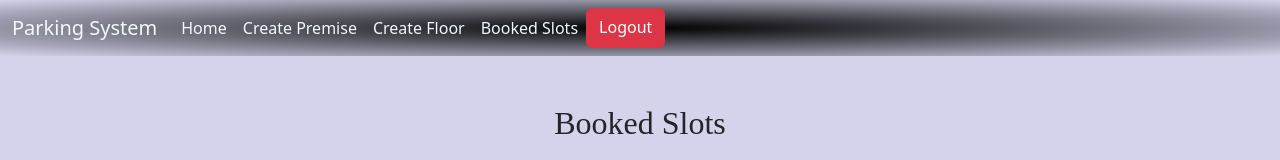
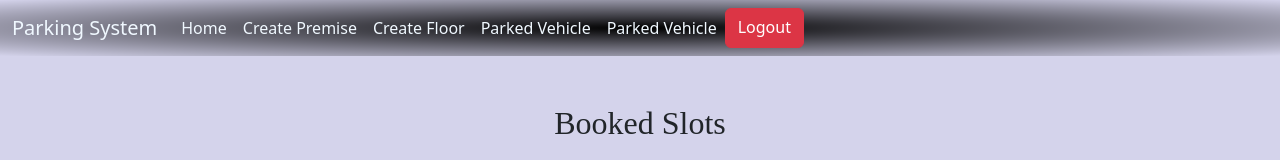
Before and after one commit to rishabh-glitch/parking-system, a React (Create React App) app: page /bookedparkingslot in a window 1280 px wide. Shown: the top 160 px of the page. Built offline with nearby package versions, Linux system fonts and the light colour scheme; no server answers.

Commit message:
Update HeaderComponent.js

```diff
--- a/src/components/HeaderComponent.js
+++ b/src/components/HeaderComponent.js
@@ -15,11 +15,12 @@ const HeaderComponent = () => {
         <Navbar.Toggle aria-controls="basic-navbar-nav" />
         <Navbar.Collapse id="basic-navbar-nav">
           <Nav className="me-auto" >
-            <Nav.Link href="#home" style = {{color:"aliceblue"}}>Home</Nav.Link>
+            <Link to="#home"className='nav-link active' style = {{color:"aliceblue"}}>Home</Link>
             {/* <Link to="/bookparkingslot" className='nav-link active' style = {{color:"aliceblue"}}>BookSlots</Link> */}
-            <Nav.Link href="#link" style = {{color:"aliceblue"}}>Create Premise</Nav.Link>
-            <Nav.Link href="#link" style = {{color:"aliceblue"}}>Create Floor</Nav.Link>
-            <Nav.Link href="/bookedparkingslot" style = {{color:"aliceblue"}}>Booked Slots</Nav.Link>
+            <Link to = "/createpremisecomponent" className='nav-link active' style = {{color:"aliceblue"}}>Create Premise</Link>
+            <Link to = "#link" className='nav-link active' style = {{color:"aliceblue"}}>Create Floor</Link>
+            <Link to="/bookedparkingslot" className='nav-link active' style = {{color:"aliceblue"}}>Parked Vehicle</Link>
+            <Link to="/parkedvehicle" className='nav-link active' style = {{color:"aliceblue"}}>Parked Vehicle</Link>
             <Link className='btn btn-danger'to="/">Logout</Link>
           </Nav>
         </Navbar.Collapse>
```
